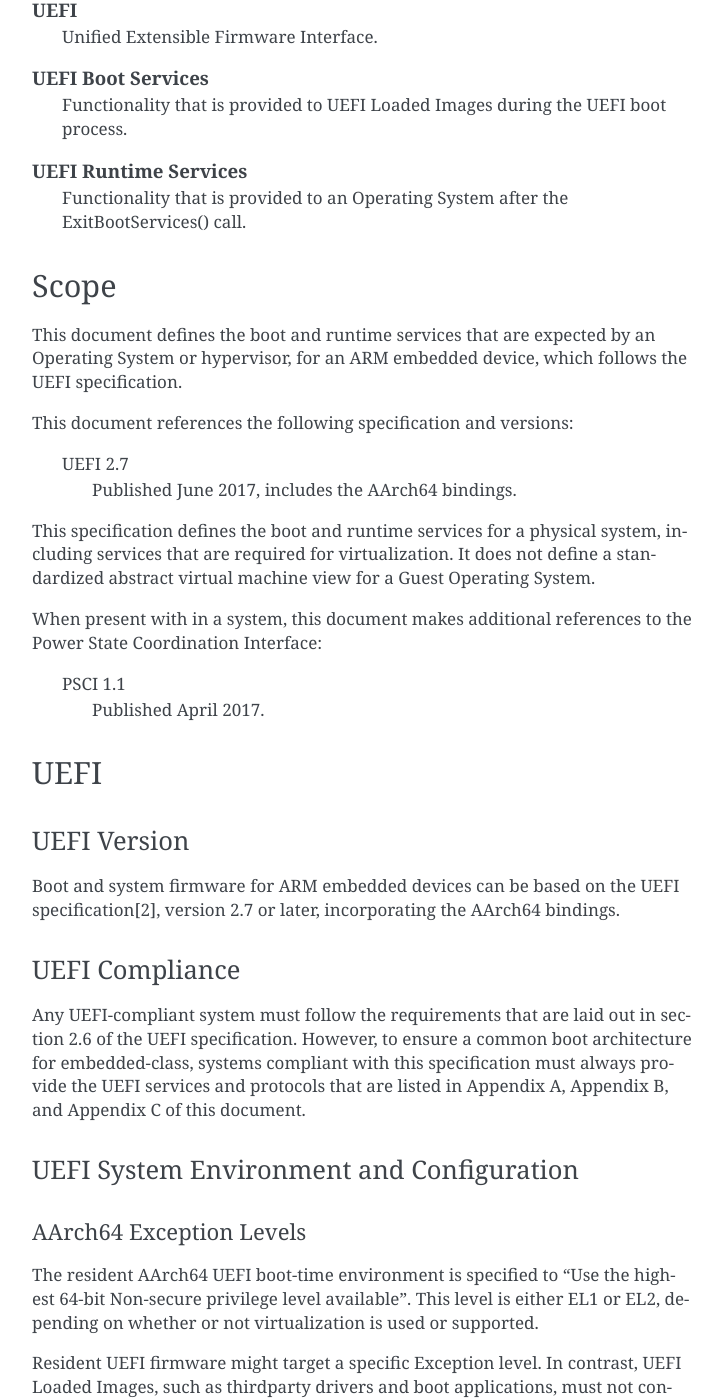
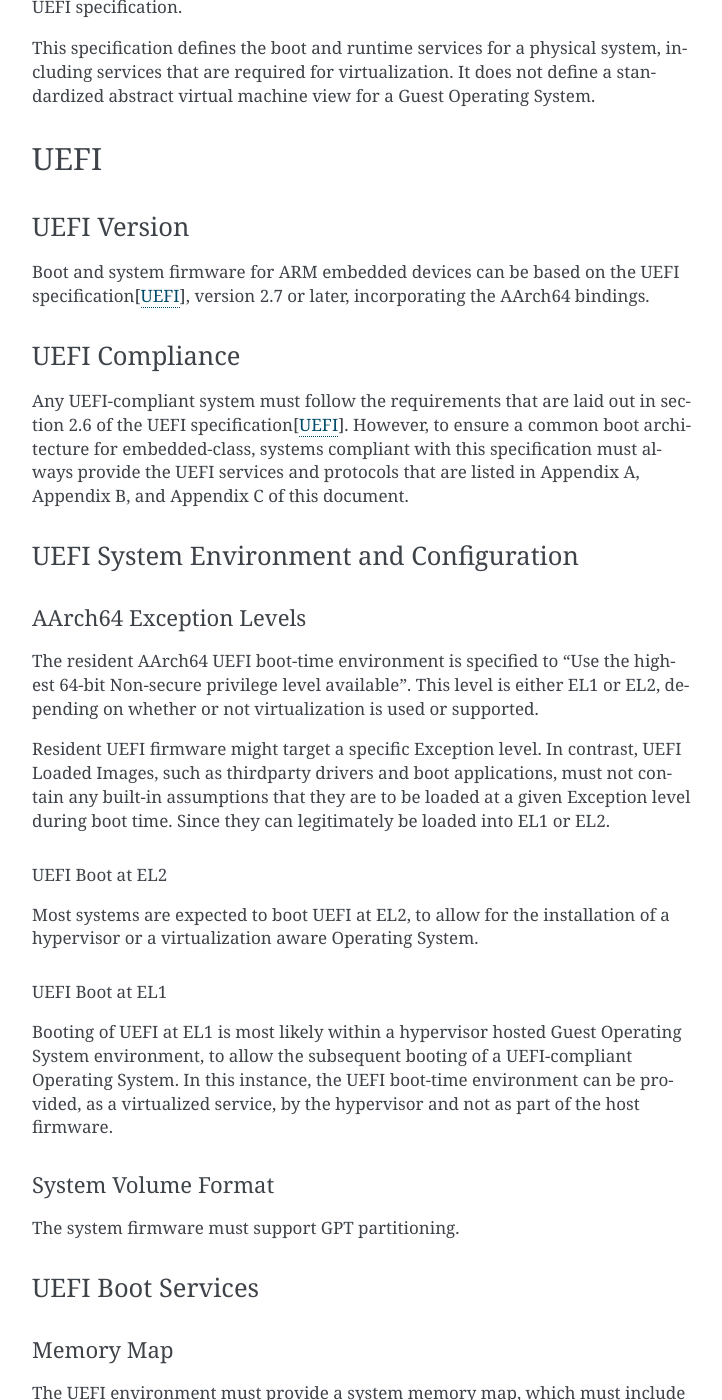
Before and after one commit to ARM-software/ebbr, a Sphinx documentation site: the page built from source/ebbr.rst, in a window 1280 px wide and 1400 px high, scrolled down 2432 px. Shown: the whole window, without its empty margins (388-1110 px from the left). Built offline with Sphinx 7.4.7, drawn with Linux system fonts in a browser that asks for light colours; some of the changed text lies outside the part shown.

Commit message:
Move citations to the end of the document
Use reStructuredText citation markup to capture all referenced
documents. Sphinx will take care of creating a table of references at
the end of the document.

Fixes #6
Signed-off-by: Grant Likely <grant.likely@arm.com>

```diff
--- a/source/ebbr.rst
+++ b/source/ebbr.rst
@@ -40,23 +40,6 @@
 
 Comments or change requests can be sent to arm.ebbr-discuss@arm.com.
 
-References
-==========
-
-This document refers to the following documents.
-
-========= ====================== ======== =====
-Reference Doc No                 Authors  Title
-========= ====================== ======== =====
-1         ARM DDI 0487           ARM      ARM® Architecture Reference Manual,
-                                          ARMv8, for ARMv8-A architecture profile
-2         UEFI Specification 2.7 UEFI.org Unified Extensible Firmware Interface
-                                          Specification.
-                                          Version 2.7
-3         ARM DEN 022            ARM      Power State Coordination Interface (PSCI)
-                                          Version 1.1
-========= ====================== ======== =====
-
 Cross References
 ----------------
 This document cross-references sources that are listed in the References
@@ -64,7 +47,7 @@
 
 Examples:
 
-UEFI § 6.1 - Reference to the UEFI specification [4] section 6.1
+UEFI § 6.1 - Reference to the UEFI specification [UEFI]_ section 6.1
 
 Terms and abbreviations
 =======================
@@ -132,21 +115,10 @@
 Operating System or hypervisor, for an ARM embedded device, which follows the
 UEFI specification.
 
-This document references the following specification and versions:
-
-   UEFI 2.7
-      Published June 2017, includes the AArch64 bindings.
-
 This specification defines the boot and runtime services for a physical system,
 including services that are required for virtualization.
 It does not define a standardized abstract virtual machine view for a Guest
 Operating System.
-
-When present with in a system, this document makes additional references to the
-Power State Coordination Interface:
-
-   PSCI 1.1
-      Published April 2017.
 
 ****
 UEFI
@@ -156,13 +128,13 @@
 ============
 
 Boot and system firmware for ARM embedded devices can be based on the UEFI
-specification[2], version 2.7 or later, incorporating the AArch64 bindings.
+specification[UEFI_], version 2.7 or later, incorporating the AArch64 bindings.
 
 UEFI Compliance
 ===============
 
 Any UEFI-compliant system must follow the requirements that are laid out in
-section 2.6 of the UEFI specification.
+section 2.6 of the UEFI specification[UEFI_].
 However, to ensure a common boot architecture for embedded-class, systems
 compliant with this specification must always provide the UEFI services and
 protocols that are listed in Appendix A, Appendix B, and Appendix C of this
@@ -306,9 +278,10 @@
 
 - EfiWarmReset()
 
-.. note:: When Runtime Services and PSCI co-exist, it is anticipated that
-   Operating System calls to reset the system will go via Runtime Services and
-   not directly to PSCI.
+.. note:: On platforms implementing the Power State Coordination Interface
+   specification[PSCI_], it is still required that EBBR compliant
+   Operating Systems calls to reset the system will go via Runtime Services
+   and not directly to PSCI.
 
 Set Variable
 ------------
@@ -545,3 +518,17 @@
 .. note:: Support for iSCSI is only required on machines that lack persistent
    storage, such as a, HDD. This configuration is intended for thin clients and
    compute-only nodes
+
+.. Collect all references below this line
+
+.. [ACPI] `Advanced Configuration and Power Interface specification v6.2A
+   <http://www.uefi.org/sites/default/files/resources/ACPI%206_2_A_Sept29.pdf>`_,
+   September 2017, `UEFI Forum <http://www.uefi.org>`_
+
+.. [PSCI] `Power State Coordination Interface Issue D (PSCI v1.1)
+   <http://infocenter.arm.com/help//topic/com.arm.doc.den0022d/Power_State_Coordination_Interface_PDD_v1_1_DEN0022D.pdf>`_,
+   21 April 2017, `Arm Limited <http://arm.com>`_
+
+.. [UEFI] `Unified Extensable Firmware Interface Specification v2.7A
+   <http://www.uefi.org/sites/default/files/resources/UEFI%20Spec%202_7_A%20Sept%206.pdf>`_,
+   August 2017, `UEFI Forum <http://www.uefi.org>`_
```
